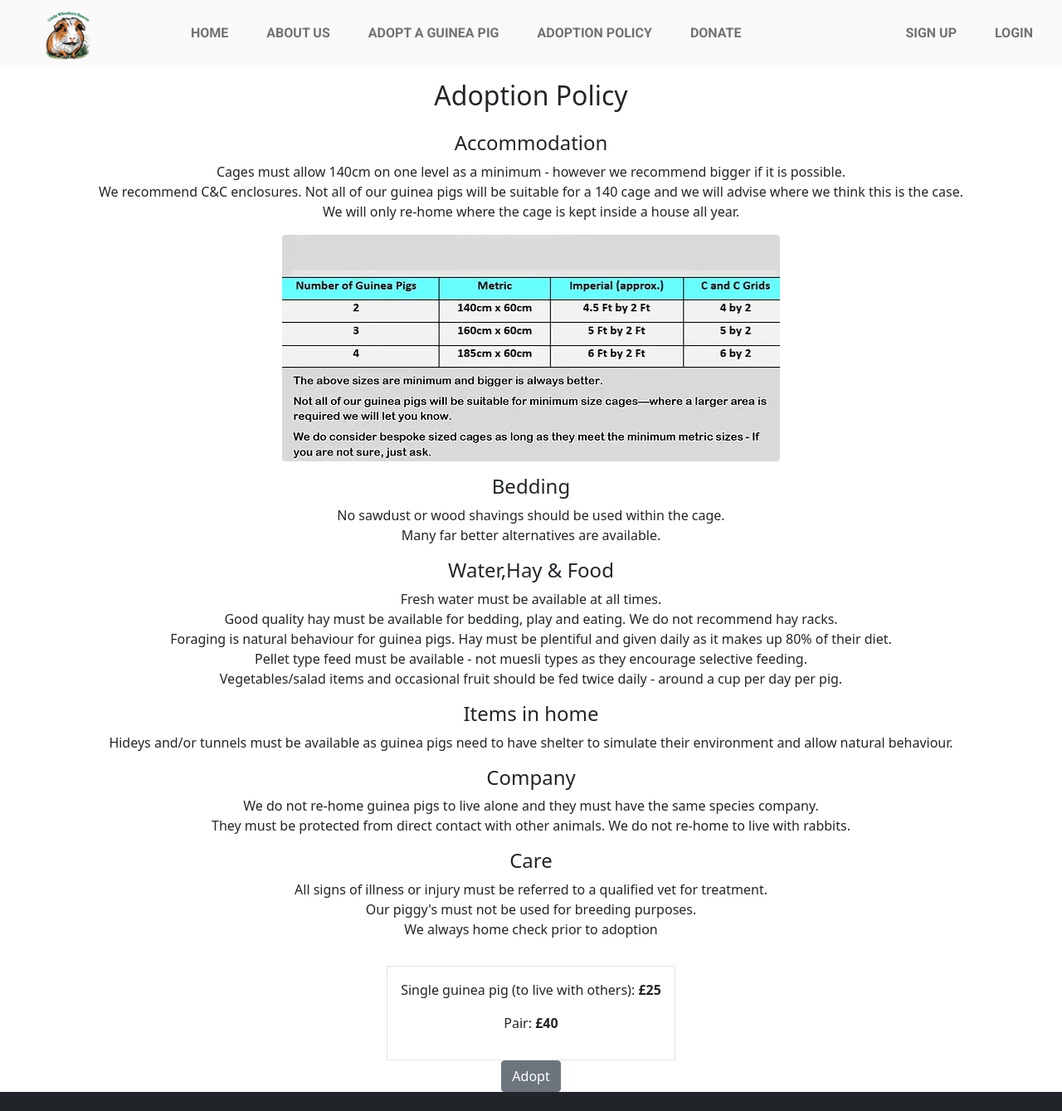
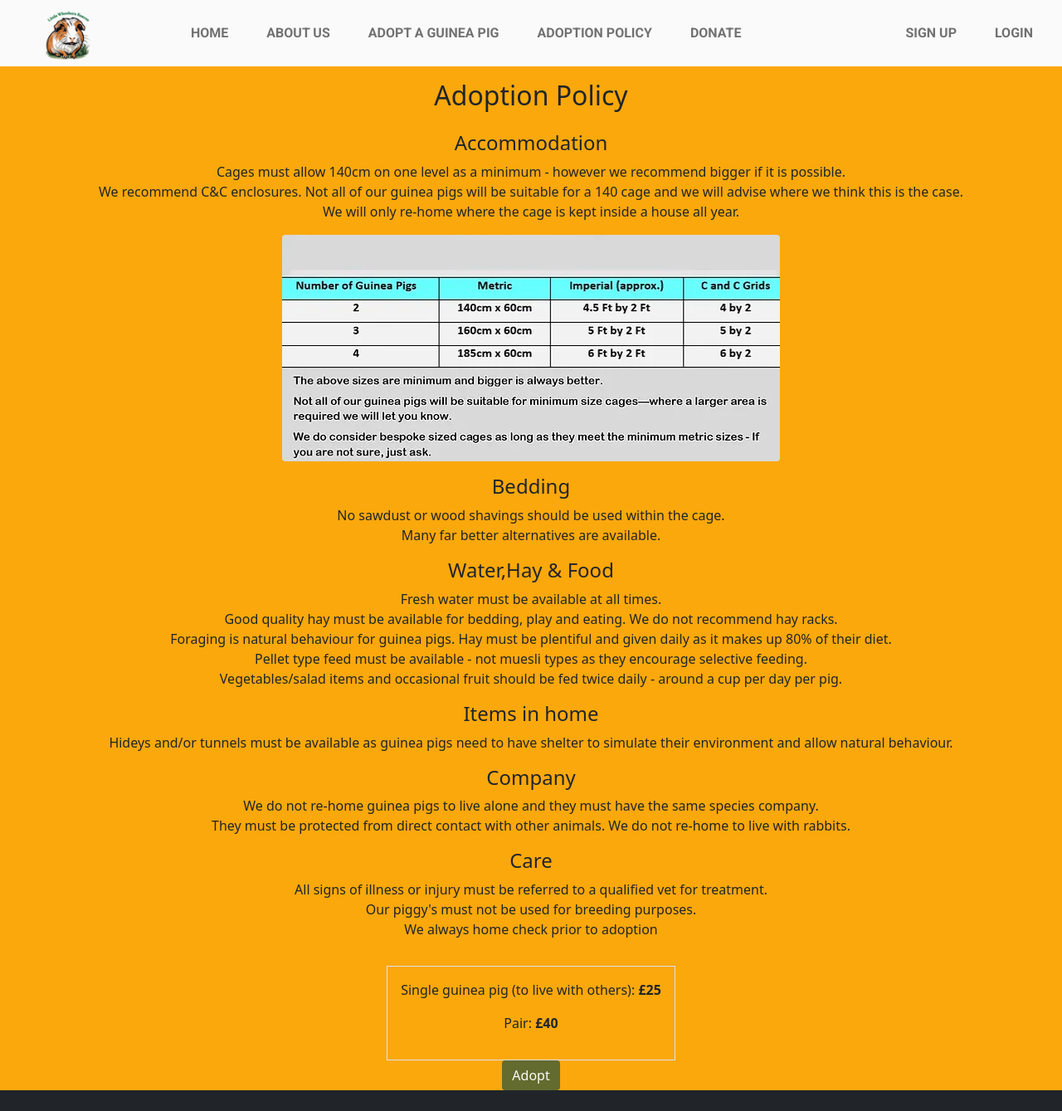
Before and after one commit to marina9222/Little-Wheekers-Rescue, a Django app: page /adoption-policy/ in a window 1280 px wide. Shown: the top 1339 px of the page at 83% size. Run offline with Django 3.2, Linux system fonts and the light colour scheme; some libraries are stand-ins or nearby versions.

Commit message:
Add: btn class for the templates

```diff
--- a/adoptions/templates/adoptions/available_guinea_pigs.html
+++ b/adoptions/templates/adoptions/available_guinea_pigs.html
@@ -52,7 +52,7 @@
                                         <strong>Age:</strong> {{ guinea_pig.age }} years<br>
                                         <strong>Gender:</strong> {{ guinea_pig.get_gender_display }}<br>
                                     </p>
-                                    <a href="{% url 'adoptions:adopt_guinea_pig' guinea_pig.id %}" class="btn btn-primary">Adopt Now</a>
+                                    <a href="{% url 'adoptions:adopt_guinea_pig' guinea_pig.id %}" class="btn btn-primary adopt-now-button">Adopt Now</a>
                                     {% if request.user.is_superuser %}
                                     <a href="{% url 'home:edit_guinea_pig' guinea_pig.id %}" class="btn btn-primary">Edit</a>
                                     <a href="{% url 'home:delete_guinea_pig' guinea_pig.id %}" class="btn btn-danger btn-primary">Delete</a>
--- a/home/templates/home/about_us.html
+++ b/home/templates/home/about_us.html
@@ -2,7 +2,7 @@
 {% load static %}
 
 {% block content %}
-<div class="container my-5">
+<div class="container my-5" id="main-bg-color">
     <h1 class="text-center mb-4">About Us</h1>
     <div class="row align-items-center mb-5">
         <div class="col-md-6">
--- a/home/templates/home/adoption_policy.html
+++ b/home/templates/home/adoption_policy.html
@@ -60,7 +60,7 @@
     </div>
 </div>
 <div class="text-center">
-<a href="{% url 'adoptions:available_guinea_pigs' %}" class="btn btn-secondary">Adopt</a>
+<a href="{% url 'adoptions:available_guinea_pigs' %}" class="btn btn-secondary adopt-now-button">Adopt</a>
 </div>
 
 {% endblock %}
--- a/static/css/base.css
+++ b/static/css/base.css
@@ -10,6 +10,7 @@
 :root {
     --primary-text-color:#323232;
     --secondary-text-color:
+
   }
 
 html, body {
@@ -29,7 +30,6 @@ body {
 
 
 }
-
 
 body > footer {
     position: sticky;
@@ -82,7 +82,7 @@ ul {
 .adopt-now-button {
     background:  #636B2F;
     color: #fafafa;
-    min-width: 260px;
+    border: none !important;
 }
 
 .adopt-now-button:hover,
--- a/templates/base.html
+++ b/templates/base.html
@@ -29,7 +29,7 @@
   <title>Little Wheekers Rescue {% block extra_title %}{% endblock %}</title>
 </head>
 
-<body>
+<body style="background-color: #fba80c;">
 
   {% if messages %}
     <div>
```
Also changed, not shown: home/templates/home/donate.html (+5 -5 lines).
